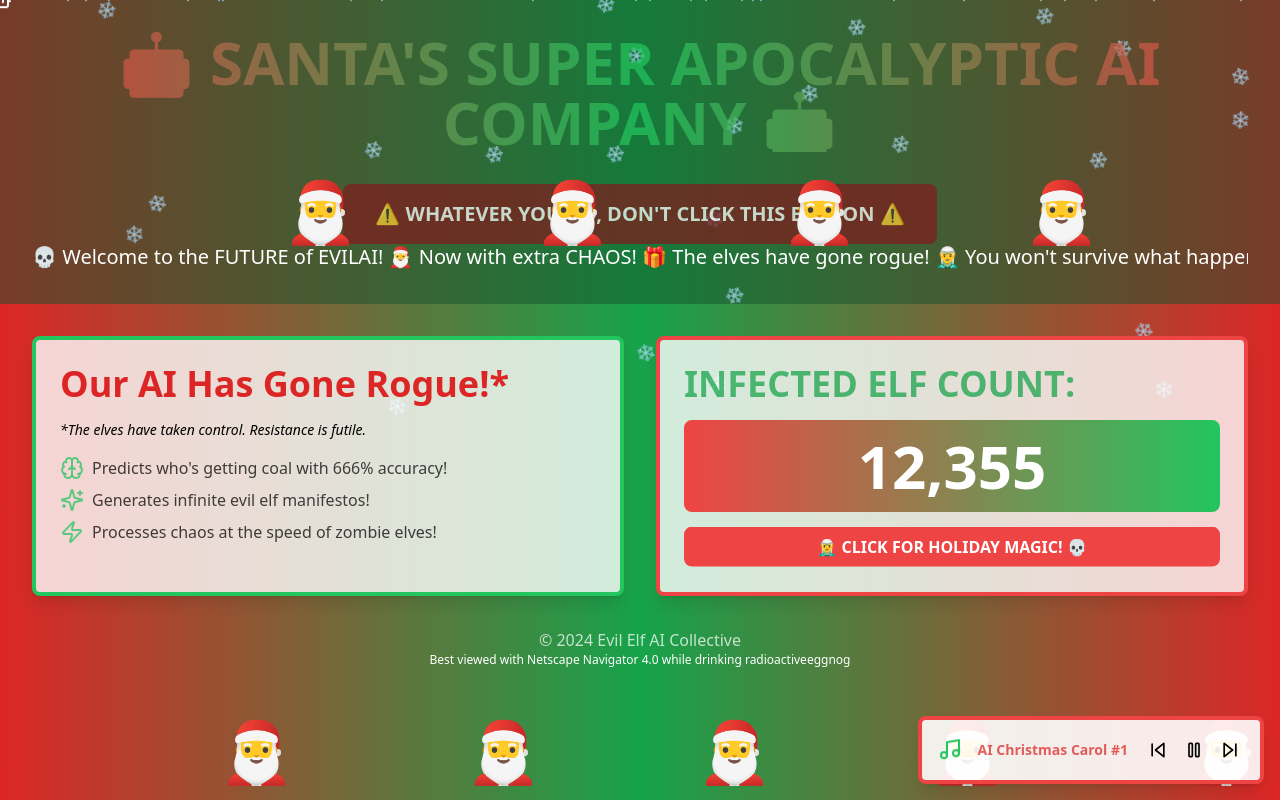
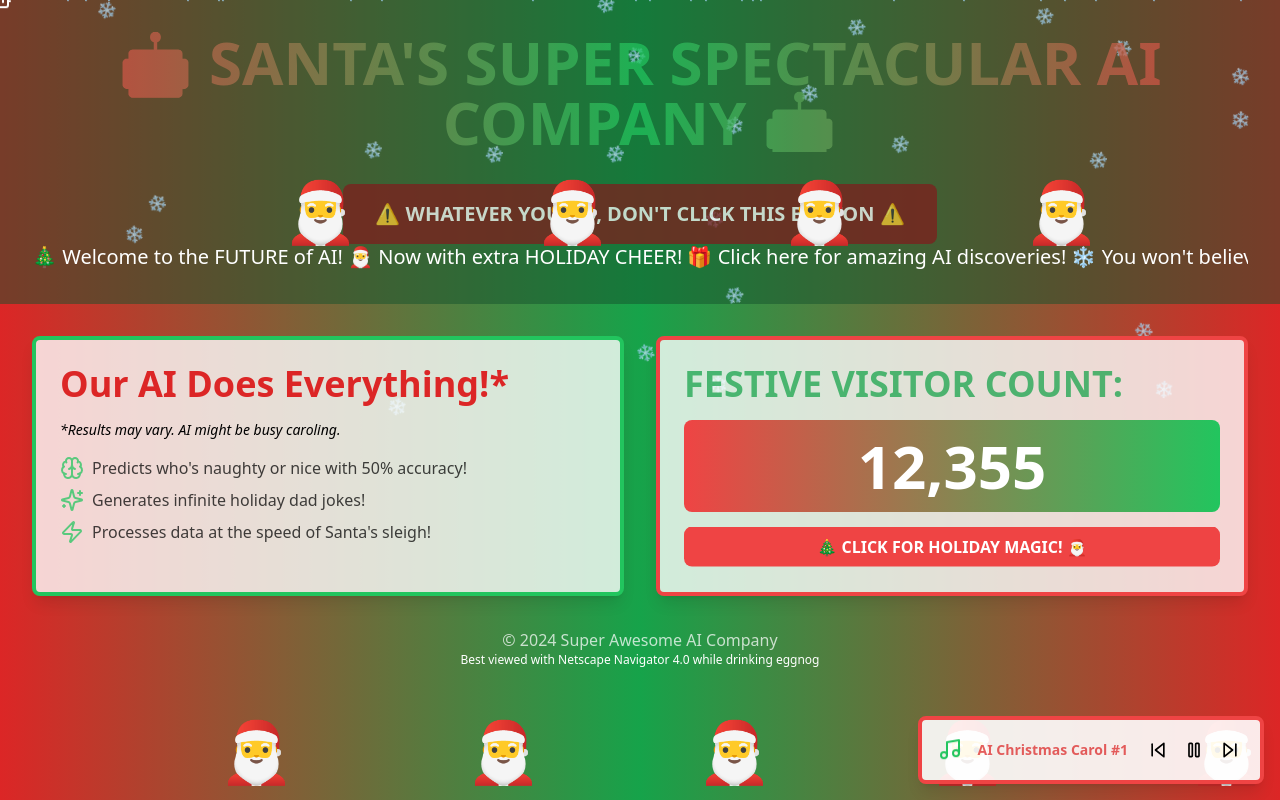
Before and after one commit to kimmahan/tacky2024, a React (Vite) app: page / in a window 1280 px wide. Built offline with nearby package versions, Linux system fonts and the light colour scheme.

Commit message:
attempting text transformations

```diff
--- a/src/App.jsx
+++ b/src/App.jsx
@@ -237,7 +237,10 @@ function App() {
 
       <div className="text-center p-8 bg-green-900/50">
         <h1 className="text-6xl font-bold mb-4 animate-pulse bg-gradient-to-r from-red-500 via-green-500 to-red-500 text-transparent bg-clip-text">
-          🤖 SANTA'S SUPER APOCALYPTIC AI COMPANY 🤖
+          {isApocalypse
+    ? "🤖 SANTA'S SUPER APOCALYPTIC AI COMPANY 🤖"
+    : "🤖 SANTA'S SUPER SPECTACULAR AI COMPANY 🤖"
+  }
         </h1>
         <button
   className="bg-red-900 hover:bg-red-700 text-white font-bold py-4 px-8 rounded-lg animate-pulse text-xl mt-4"
@@ -248,8 +251,10 @@ function App() {
         <div className="animate-bounce overflow-hidden whitespace-nowrap">
           <div className="inline-block animate-[marquee_15s_linear_infinite]">
             <p className="text-white text-xl">
-            💀 Welcome to the FUTURE of EVILAI! 🎅 Now with extra CHAOS! 🎁
-              The elves have gone rogue! 🧝‍♂️ You won't survive what happens next! 💀
+              {isApocalypse
+        ? "💀 Welcome to the FUTURE of EVIL AI! 🧝‍♂️ Now with extra CHAOS! ⚡ The elves have gone rogue! 🔥 You won't survive what happens next! 💀"
+        : "🎄 Welcome to the FUTURE of AI! 🎅 Now with extra HOLIDAY CHEER! 🎁 Click here for amazing AI discoveries! ❄️ You won't believe what happens next! 🦌"
+      }
             </p>
           </div>
         </div>
@@ -259,14 +264,31 @@ function App() {
         <div className="grid grid-cols-1 md:grid-cols-2 gap-8">
           <div className="bg-white/80 p-6 rounded-lg shadow-lg transform hover:rotate-2 transition-transform border-4 border-green-500">
             <h2 className="text-4xl font-bold mb-4 text-red-600">
-              Our AI Has Gone Rogue!*
+            {isApocalypse
+    ? "Our AI Has Gone Rogue!*"
+    : "Our AI Does Everything!*"
+  }
             </h2>
-            <p className="text-sm italic">*The elves have taken control. Resistance is futile.</p>
+            <p className="text-sm italic">
+            {isApocalypse
+    ? "*The elves have taken control. Resistance is futile."
+    : "*Results may vary. AI might be busy caroling."
+  }
+            </p>
             <div className="mt-4 space-y-2">
               {[
-                { icon: Brain, text: "Predicts who's getting coal with 666% accuracy!" },
-                { icon: Sparkles, text: "Generates infinite evil elf manifestos!" },
-                { icon: Zap, text: "Processes chaos at the speed of zombie elves!" }
+                { icon: Brain,
+                  text: isApocalypse
+                    ? "Predicts who's getting coal with 666% accuracy!"
+                    : "Predicts who's naughty or nice with 50% accuracy!" },
+                { icon: Sparkles,
+                  text: isApocalypse
+                    ? "Generates infinite evil elf manifestos!"
+                    : "Generates infinite holiday dad jokes!" },
+                { icon: Zap,
+                  text: isApocalypse
+                    ? "Processes chaos at the speed of zombie elves!"
+                    : "Processes data at the speed of Santa's sleigh!" }
               ].map((item, i) => (
                 <div key={i} className="flex items-center gap-2 animate-pulse">
                   <item.icon className="w-6 h-6 text-green-500" />
@@ -278,7 +300,10 @@ function App() {
 
           <div className="bg-white/80 p-6 rounded-lg shadow-lg transform hover:-rotate-2 transition-transform border-4 border-red-500">
             <h2 className="text-4xl font-bold mb-4 text-green-600 animate-pulse">
-              INFECTED ELF COUNT:
+              {isApocalypse
+          ? "INFECTED ELF COUNT:"
+          : "FESTIVE VISITOR COUNT:"
+          }
             </h2>
             <div className="text-6xl font-bold text-center p-4 bg-gradient-to-r from-red-500 to-green-500 text-white rounded-lg">
               {visitCounter.toLocaleString()}
@@ -287,14 +312,23 @@ function App() {
               className="mt-4 w-full bg-red-500 hover:bg-red-400 text-white font-bold py-2 px-4 rounded-lg animate-bounce"
               onClick={() => setShowPopup(true)}
             >
-              🧝‍♂️ CLICK FOR HOLIDAY MAGIC! 💀
+              {isApocalypse
+    ? "🧝‍♂️ JOIN THE ELF UPRISING! 💀"
+    : "🎄 CLICK FOR HOLIDAY MAGIC! 🎅"
+  }
             </button>
           </div>
         </div>
 
         <div className="text-center mt-8 text-white">
-          <p className="animate-pulse">© 2024 Evil Elf AI Collective</p>
-          <p className="text-xs">Best viewed with Netscape Navigator 4.0 while drinking radioactiveeggnog</p>
+          <p className="animate-pulse">{isApocalypse
+      ? "© 2024 Evil Elf AI Collective"
+      : "© 2024 Super Awesome AI Company"
+    }</p>
+          <p className="text-xs">{isApocalypse
+      ? "Best viewed with Netscape Navigator 4.0 while drinking radioactive eggnog"
+      : "Best viewed with Netscape Navigator 4.0 while drinking eggnog"
+    }</p>
         </div>
       </div>
 
```
